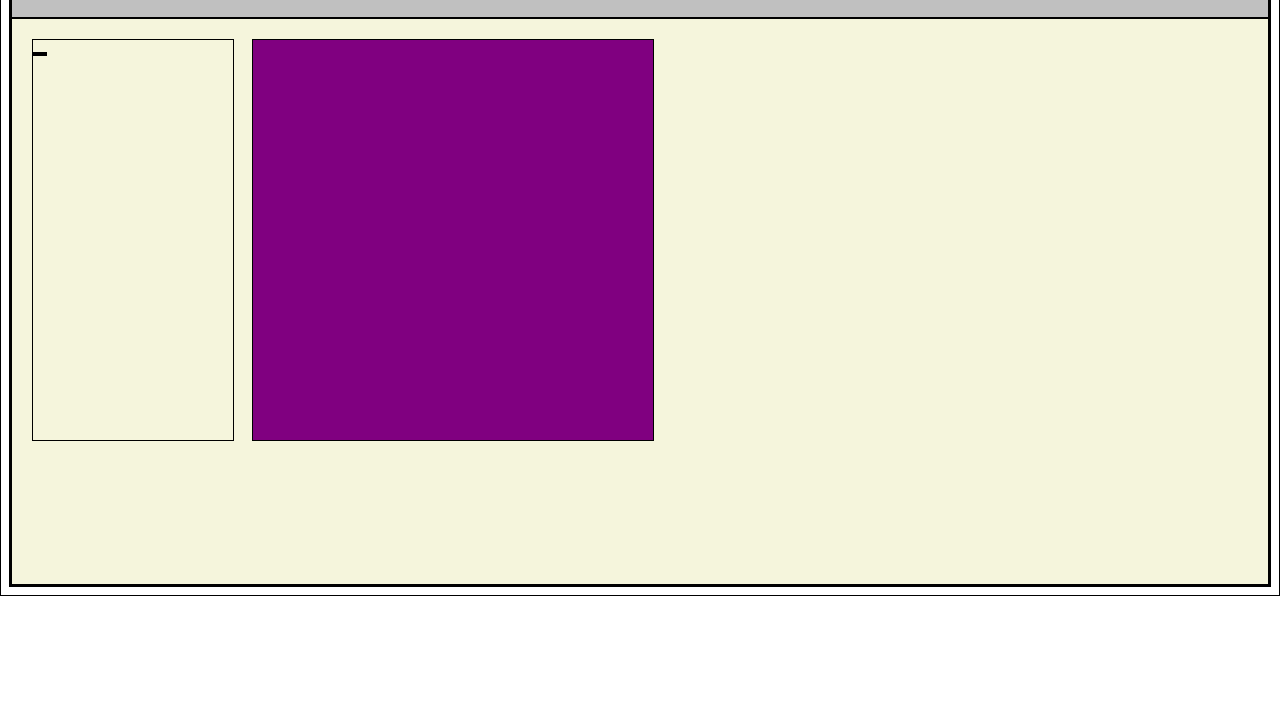
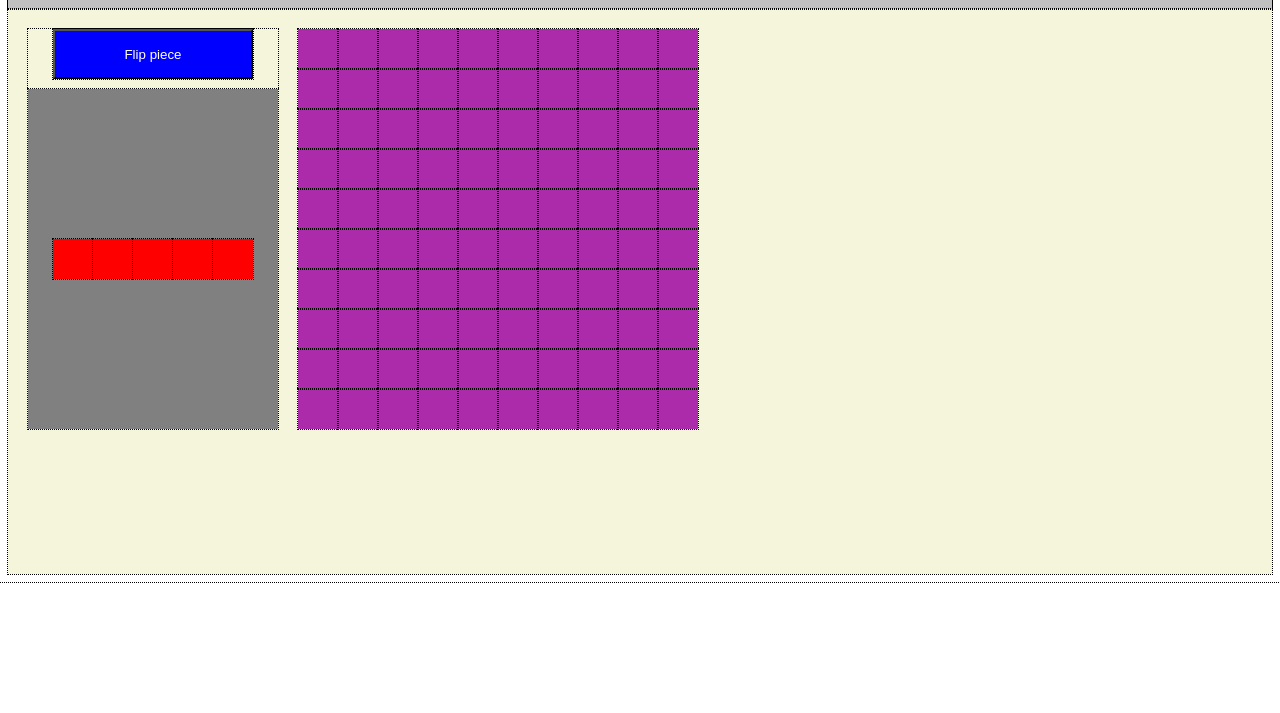
Before and after one commit to calbush/battleship, a website built with webpack: page dist/index.html in a window 1280 px wide. Shown: the part 87-800 px from the top of the page. Built offline with nearby package versions, Linux system fonts and the light colour scheme.

Commit message:
Add function to flip battleship orientation

```diff
--- a/src/DOMSetup.js
+++ b/src/DOMSetup.js
@@ -38,11 +38,46 @@ export const buildControlPanel = () => {
 
     const orientationBtn = document.createElement('button')
     orientationBtn.classList.add('orientationBtn')
+    orientationBtn.textContent = 'Flip piece'
     panel.appendChild(orientationBtn)
+
+    const shipHolder = document.createElement('div')
+    shipHolder.classList.add('shipHolder')
+    panel.appendChild(shipHolder)
+
+    const carrier = document.createElement('div')
+    carrier.classList.add('carrier')
+    carrier.classList.add('horizontal')
+    shipHolder.appendChild(carrier)
+    const carrierLength = 5
+    for(let i = 0; i < carrierLength; i++){
+        let shipSq = document.createElement('div')
+        shipSq.classList.add('shipSq')
+        carrier.appendChild(shipSq)
+    }
 }
 
-export const flipToHorizontal = () => {
-    vertical = document.querySelector('vertical')
-    vertical.classList.remove('vertical')
-    vertical.textContent = 'Flip Pieces Horizontal'
+export const flip = () => {
+    let carrier = document.querySelector('.carrier')
+    if(carrier.classList.contains('horizontal')){
+        carrier.classList.add('vertical')
+        carrier.classList.remove('horizontal')
+    } else {
+        carrier.classList.add('horizontal')
+        carrier.classList.remove('vertical')
+    }
 }
+
+export const addListeners = () => {
+    const flipBtn = document.querySelector('.orientationBtn')
+    flipBtn.addEventListener('click', flip)
+}
+
+export const makeBoard = () => {
+    const boardSquaresquantity = 100
+    const leftBoard = document.querySelector('.left')
+    for (let i = 0; i < boardSquaresquantity; i++){
+        let boardSq = document.createElement('div')
+        leftBoard.appendChild(boardSq)
+    }
+}
--- a/src/index.js
+++ b/src/index.js
@@ -1,5 +1,5 @@
 
-import { buildControlPanel, initialDOMSetup } from "./DOMSetup"
+import { addListeners, buildControlPanel, initialDOMSetup, makeBoard } from "./DOMSetup"
 import "./styles.css"
 
 //Object prototype for Ship so we don't need to repeatedly create the same method
@@ -14,6 +14,8 @@ const setupGame = () => {
 
 initialDOMSetup()
 buildControlPanel()
+makeBoard()
+addListeners()
 
 //immediately create ship objects and place them on corresponding player's boards
 
--- a/src/styles.css
+++ b/src/styles.css
@@ -1,7 +1,7 @@
 * {
-    border-style: solid;
-    border-color: black;
-    border-width: 1px;
+    outline-style: dotted;
+    outline-color: black;
+    outline-width: 1px;
 }
 
 .main {
@@ -22,23 +22,58 @@
     height: 525px;
     padding: 20px;
     display: grid;
-    grid-template-columns: 200px auto;
+    grid-template-columns: 250px auto;
     gap: 20px;
 }
 
 .controlPanel {
-    width: 200px;
+    width: 250px;
     height: 400px;
+    display: grid;
+    grid-template-rows: 50px auto;
+    gap: 10px;
 }
 
 .orientationBtn {
-    background-color: black;
+    justify-self: center;
+    height: 50px;
+    width: 200px;
+    background-color: blue;
+    color: white;
+}
+
+.shipHolder {
+    background-color: gray;
+    display: flex;
+    align-items: center;
+    justify-content: center;
+}
+
+.carrier.horizontal {
+    height: 40px;
+    width: 200px;
+    display: grid;
+    grid-template-columns: repeat(5, 40px);
+}
+
+.carrier.vertical {
+    height: 200px;
+    width: 40px;
+    display: grid;
+    grid-template-rows: repeat(5, 40px);
+}
+
+.shipSq {
+    background-color: red;
 }
 
 .left {
-    background-color: purple;
+    background-color: rgb(171, 43, 171);
     width: 400px;
     height: 400px;
+    display: grid;
+    grid-template-columns: repeat(10, auto);
+    grid-template-rows: repeat(10, auto);
 }
 
 .right {
```
Also changed, not shown: dist/main.js.
